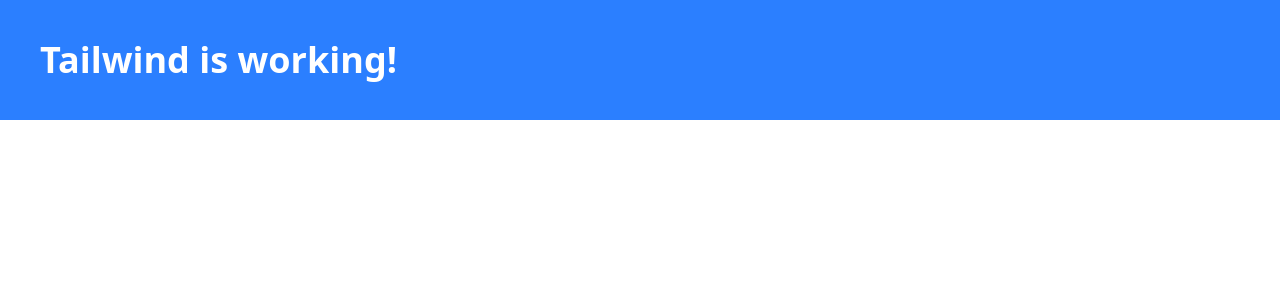
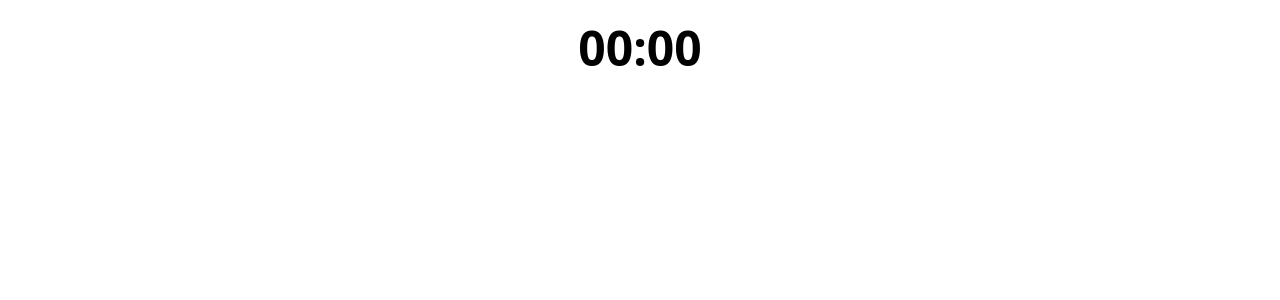
Before and after one commit to ishi-pishi/brainhaven, a React app in the folder frontend/: page / in a window 1280 px wide. Shown: the top 300 px of the page. Built offline with nearby package versions, Linux system fonts and the light colour scheme; the HTML template or start-up script is replaced by a standard one.

Commit message:
Add timer scaffold

```diff
--- a/frontend/src/App.tsx
+++ b/frontend/src/App.tsx
@@ -1,9 +1,9 @@
-function App() {
+import TimerDisplay from "./components/pomodoroSession/TimerDisplay";
+
+export default function App() {
   return (
-    <div className="p-10 bg-blue-500 text-white text-4xl font-bold">
-      Tailwind is working!
+    <div className="">
+      <TimerDisplay />
     </div>
   );
 }
-
-export default App
--- /dev/null
+++ b/frontend/src/components/pomodoroSession/TimerDisplay.tsx
@@ -0,0 +1,7 @@
+export default function TimerDisplay() {
+  return (
+    <div className="text-5xl font-bold text-center p-6">
+      00:00
+    </div>
+  );
+}
```
